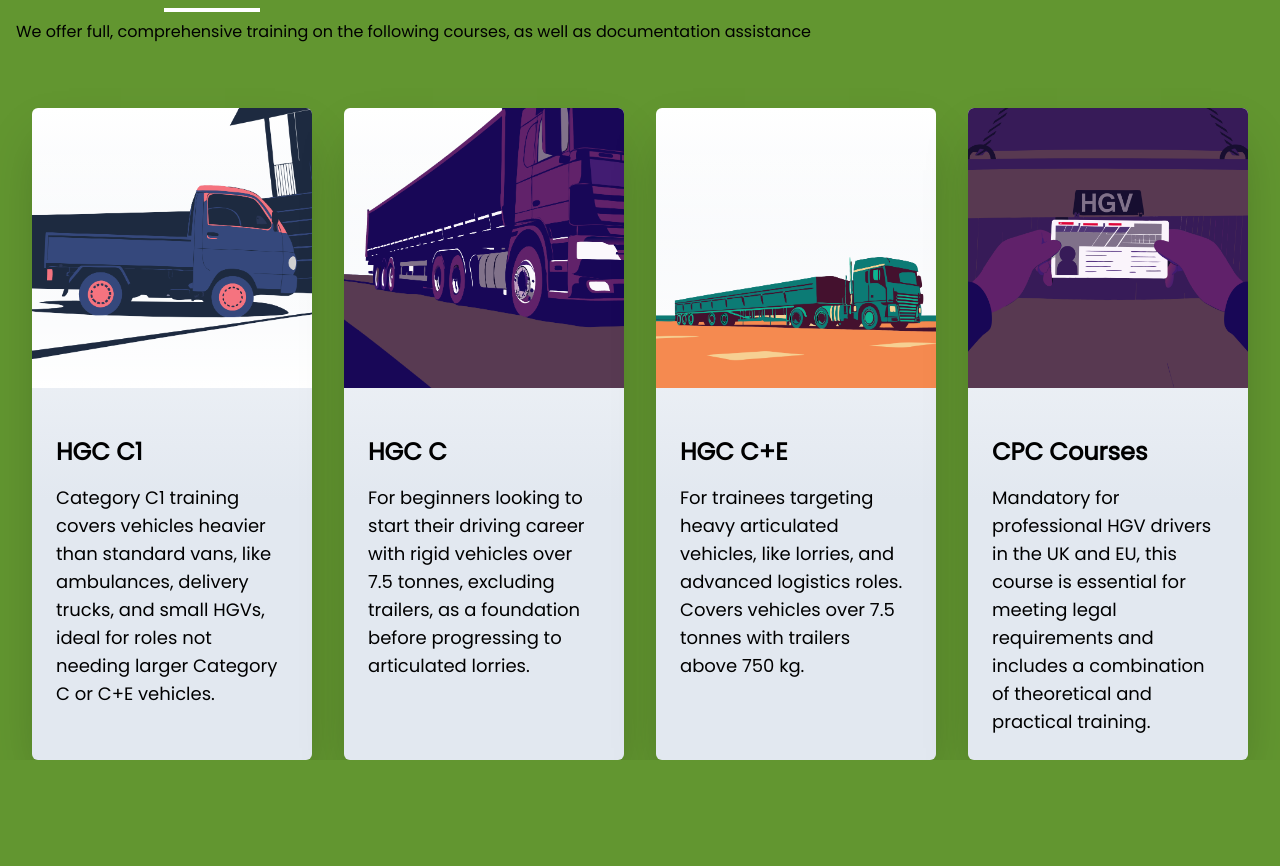
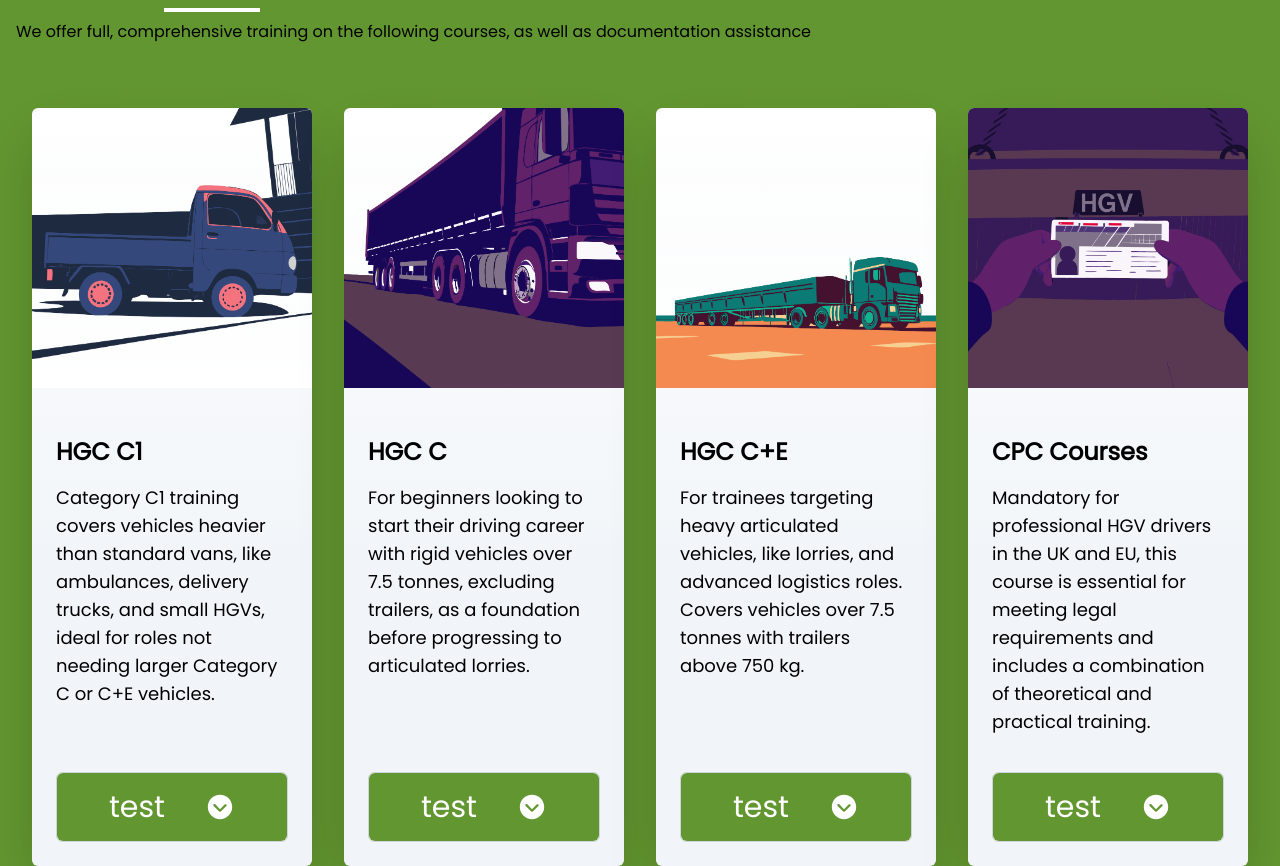
Before and after one commit to BobbyK1996/one-stop-hgv, a Next.js app: page / in a window 1280 px wide. Shown: the part 1054-1920 px from the top of the page. Before the commit the page ends 1814 px from the top, so only its background shows below. Built offline with nearby package versions, Linux system fonts and the light colour scheme.

Commit message:
Added accordion component

```diff
--- /dev/null
+++ b/app/_components/Accordion.js
@@ -0,0 +1,5 @@
+function Accordion() {
+  return <div></div>;
+}
+
+export default Accordion;
--- /dev/null
+++ b/app/_components/AccordionItem.js
@@ -0,0 +1,39 @@
+'use client';
+
+import { useState } from 'react';
+
+import { IoIosArrowDropdownCircle } from 'react-icons/io';
+
+function AccordionItem({ title, content }) {
+  const [isOpen, setIsOpen] = useState(false);
+
+  const toggleAccordion = () => setIsOpen((prevState) => !prevState);
+
+  return (
+    <div className='text-3xl text-white border border-gray-300 rounded-md'>
+      {/* Header */}
+      <button
+        className={`flex h-full w-full items-center justify-center gap-x-10 bg-primary-600 p-4 text-left font-medium hover:bg-gray-200 ${!isOpen ? 'rounded-md' : 'rounded-t-md'}`}
+        onClick={toggleAccordion}
+      >
+        {title}
+        <span
+          className={`transform transition-transform ${
+            isOpen ? 'rotate-180' : ''
+          }`}
+        >
+          <IoIosArrowDropdownCircle />
+        </span>
+      </button>
+
+      {/* Content */}
+      {isOpen && (
+        <div className='p-4 text-lg bg-off-white text-slate-600'>
+          <p>{content}</p>
+        </div>
+      )}
+    </div>
+  );
+}
+
+export default AccordionItem;
--- a/app/_components/ProductCards.js
+++ b/app/_components/ProductCards.js
@@ -1,16 +1,23 @@
 import Image from 'next/image';
+import AccordionItem from './AccordionItem';
 
-function ProductCards({ children, parameters, title }) {
+function ProductCards({ children, imageParams, title }) {
   return (
-    <div className='mx-auto flex min-w-64 max-w-sm flex-col gap-6 rounded-md bg-gradient-to-t from-slate-200 from-40% to-white to-100% shadow-2xl'>
+    <div className='mx-auto flex min-w-64 max-w-sm flex-col gap-6 rounded-md bg-gradient-to-t from-slate-100 from-40% to-white to-100% shadow-2xl'>
       <Image
-        src={parameters.product}
-        alt={parameters.alt}
+        src={imageParams.product}
+        alt={imageParams.alt}
         className='rounded-t-md bg-gradient-to-t from-white to-transparent'
       />
       <div className='p-6 text-black'>
         {title !== null && <h2 className='text-2xl font-bold'>{title}</h2>}
-        <p className='mt-4 text-lg'>{children}</p>
+        <p className='h-64 mt-4 mb-8 text-lg sm:h-44 xl:h-64 2xl:h-44'>
+          {children}
+        </p>
+        <AccordionItem
+          title='test'
+          content='Lorem ipsum dolor sit amet, consectetur adipisicing elit. Incidunt, obcaecati. Qui iste repudiandae quasi sed! Corrupti, quasi quisquam ut praesentium consequatur, dolores in dignissimos reiciendis sequi aut eveniet ab id inventore eligendi? export default ProductCards;'
+        />
       </div>
     </div>
   );
--- a/app/page.js
+++ b/app/page.js
@@ -9,7 +9,7 @@ import { c1Image, cImage, ceImage, cpcImage } from '@/public';
 const COURSES_CARDS = [
   {
     id: 1,
-    parameters: {
+    imageParams: {
       product: c1Image,
       alt: 'HGC C1',
     },
@@ -19,7 +19,7 @@ const COURSES_CARDS = [
   },
   {
     id: 2,
-    parameters: {
+    imageParams: {
       product: cImage,
       alt: 'HGC C',
     },
@@ -29,7 +29,7 @@ const COURSES_CARDS = [
   },
   {
     id: 3,
-    parameters: {
+    imageParams: {
       product: ceImage,
       alt: 'HGC C+E',
     },
@@ -39,7 +39,7 @@ const COURSES_CARDS = [
   },
   {
     id: 4,
-    parameters: {
+    imageParams: {
       product: cpcImage,
       alt: 'CPC Courses',
     },
@@ -84,7 +84,7 @@ export default function Page() {
           {COURSES_CARDS.map((card) => (
             <ProductCards
               key={card.id}
-              parameters={card.parameters}
+              imageParams={card.imageParams}
               title={card.title}
             >
               {card.content}
--- a/tailwind.config.js
+++ b/tailwind.config.js
@@ -31,6 +31,9 @@ export default {
           900: '#314720',
           950: '#18260d',
         },
+        off: {
+          white: '#FAF9F6',
+        },
       },
     },
   },
```
